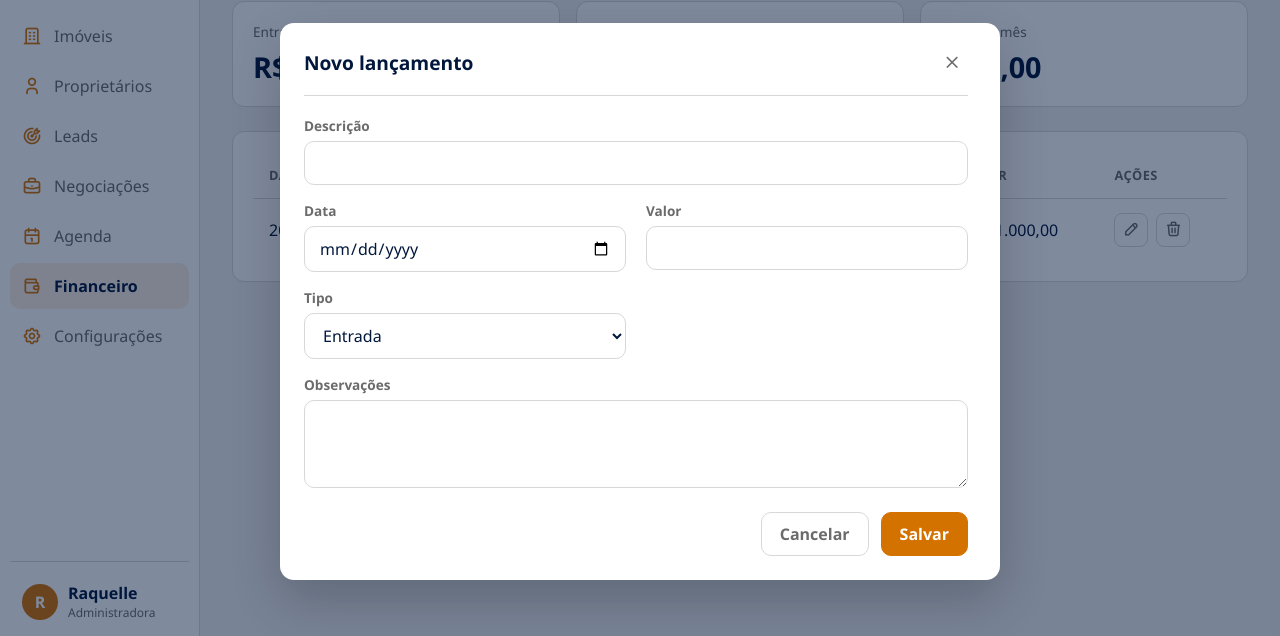
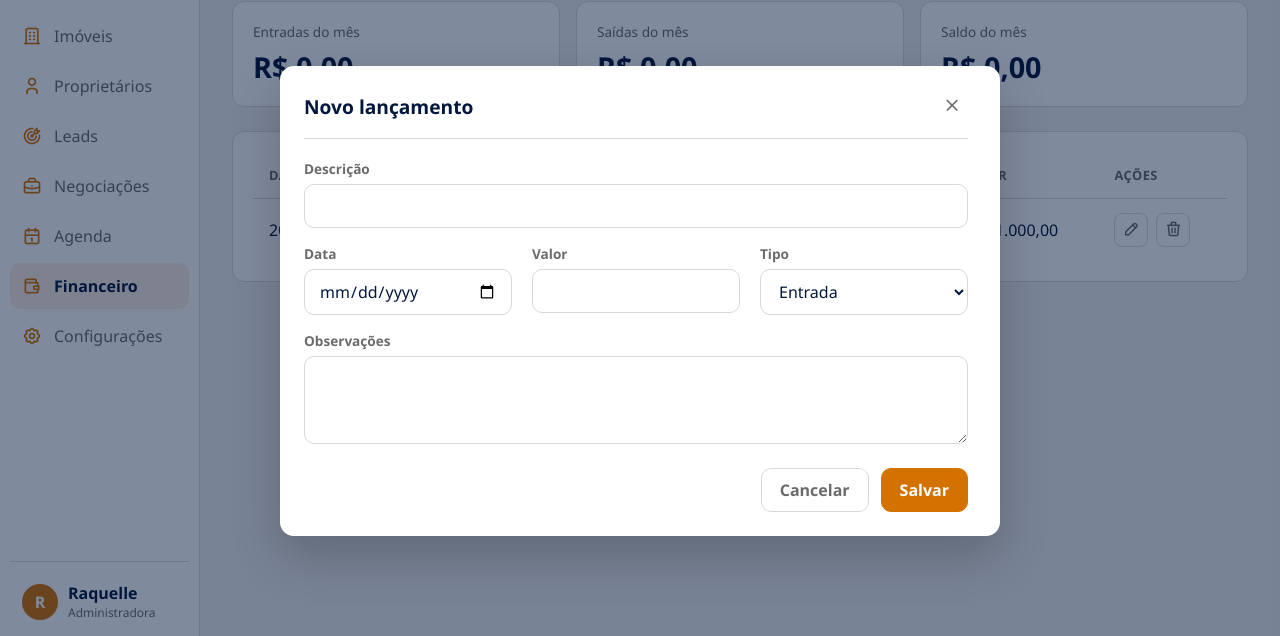
Before and after one commit to raquelleoliveira/admin-imob, a plain HTML site: page pages/financeiro.html in a window 1280 px wide. Shown: the part 99-735 px from the top of the page. Drawn offline with Linux system fonts and the light colour scheme.

Commit message:
style: data, valor e tipo na mesma linha no Financeiro

```diff
--- a/pages/financeiro.html
+++ b/pages/financeiro.html
@@ -152,6 +152,7 @@
                     <input type="text" id="descricao" name="descricao" required>
                 </div>
 
+                <div class="form-linha-tres">
                     <div class="campo">
                         <label for="data">Data</label>
                         <input type="date" id="data" name="data" required>
@@ -168,6 +169,7 @@
                             <option value="entrada">Entrada</option>
                             <option value="saida">Saída</option>
                         </select>
+                    </div>
                 </div>
 
                 <div class="campo campo-largo">
```
Lines whose indentation alone changed are shown as unchanged.
